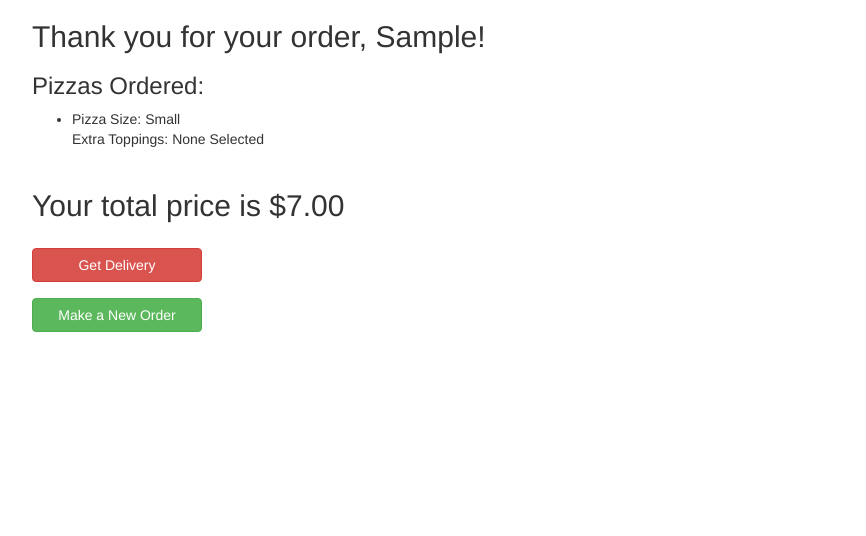
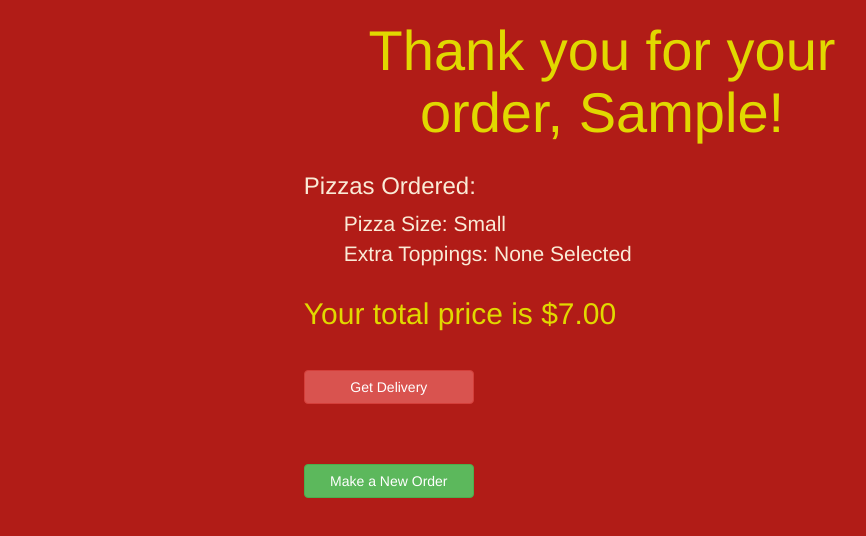
Before and after one commit to stephr3/pizza-order, a plain HTML site: page index.html in a window 1280 px wide. Both pictures are taken after typing "Sample" into the empty fields and a click on the button "Calculate Total Price". Shown: the whole page, without its empty margins (38-904 px from the left). Drawn offline with Linux system fonts and the light colour scheme.

Commit message:
style page

```diff
--- a/css/styles.css
+++ b/css/styles.css
@@ -1,9 +1,48 @@
 /*General Styling*/
+body {
+  background-color: #b11c17;
+  color: #faebd7;
+  padding-bottom: 5%;
+}
+
+h1 {
+  color: #e1d800;
+  font-size: 4em;
+  margin-bottom: 5%;
+  text-align: center;
+}
+
+label {
+  font-size: 1.2em;
+  font-weight: normal;
+}
+
+li {
+  margin-bottom: 5%;
+}
+
+ul {
+  font-size: 1.5em;
+  list-style: none;
+}
+
 .btn {
-  margin-top: 2vh;
+  margin: 5% 0;
   min-width: 170px;
 }
 
+.centered {
+  margin: auto;
+  width: 60%;
+}
+
+.container {
+  max-width: 80%;
+}
+
+.yellow {
+  color: #e1d800;
+}
 /*Display Page*/
 #display-price {
   display: none;
@@ -17,3 +56,12 @@
 #delivery-confirmation {
   display: none;
 }
+
+#delivery-confirmation ul {
+  font-size: 1.3em;
+}
+
+#new-delivery-time {
+  font-color: black;
+  background-color: red;
+}
--- a/index.html
+++ b/index.html
@@ -12,6 +12,7 @@
     <div class="container">
       <div id="order-form-page">
         <h1>Welcome to Pizza Time!</h1>
+        <div class="centered">
           <form id="order-form">
             <div class="form-group">
               <label for="name">Please enter your name.</label>
@@ -67,13 +68,14 @@
             <button type="submit" class="btn btn-danger">Calculate Total Price</button>
           </form>
         </div>
-      <div id="display-price">
-        <h2>Thank you for your order, <span id="user-name"></span>!</h2>
+      </div>
+      <div id="display-price" class="centered">
+        <h1>Thank you for your order, <span id="user-name"></span>!</h1>
         <h3>Pizzas Ordered:</h3>
         <ul id="pizzas-ordered">
 
         </ul>
-        <h2>Your total price is $<span id="total-price"></span></h2>
+        <h2 class="yellow">Your total price is $<span id="total-price"></span></h2>
         <span class="btn btn-danger" id="add-delivery">Get Delivery</span>
         <br>
         <span class="btn btn-success" id="new-order">Make a New Order</span>
--- a/js/scripts.js
+++ b/js/scripts.js
@@ -136,7 +136,7 @@ $(function(){
         }
       };
       var toppingsText = findToppingsText(pizza);
-      $("ul#pizzas-ordered").append("<li>Pizza Size: " + pizza.pizzaSize + "<br>Extra Toppings: " + toppingsText + "</li><br>");
+      $("ul#pizzas-ordered").append("<li>Pizza Size: " + pizza.pizzaSize + "<br>Extra Toppings: " + toppingsText + "</li>");
     });
     $("#total-price").text(totalPrice.toFixed(2));
     //Hide Form and Display Confimation Page
```
Lines whose indentation alone changed are shown as unchanged.
